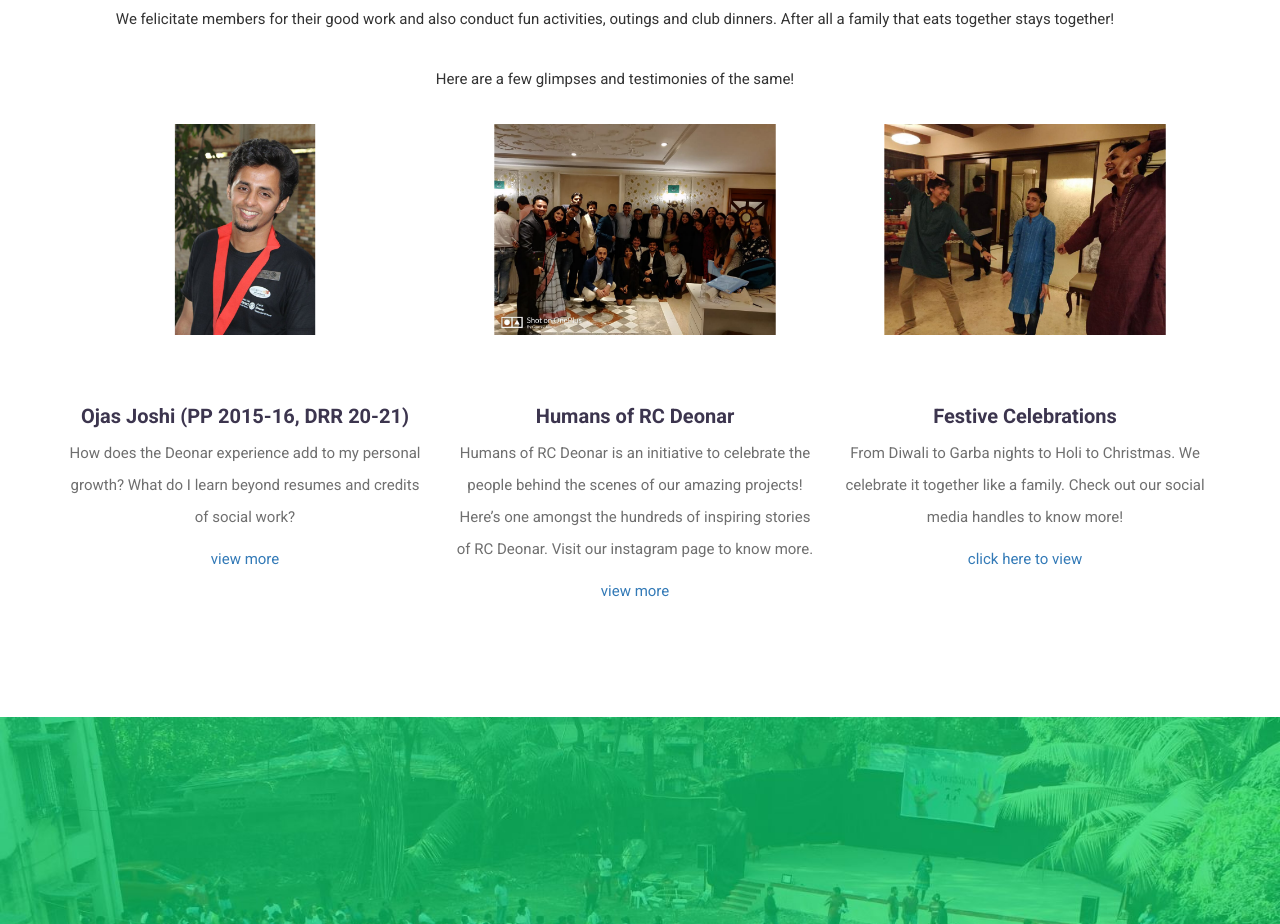
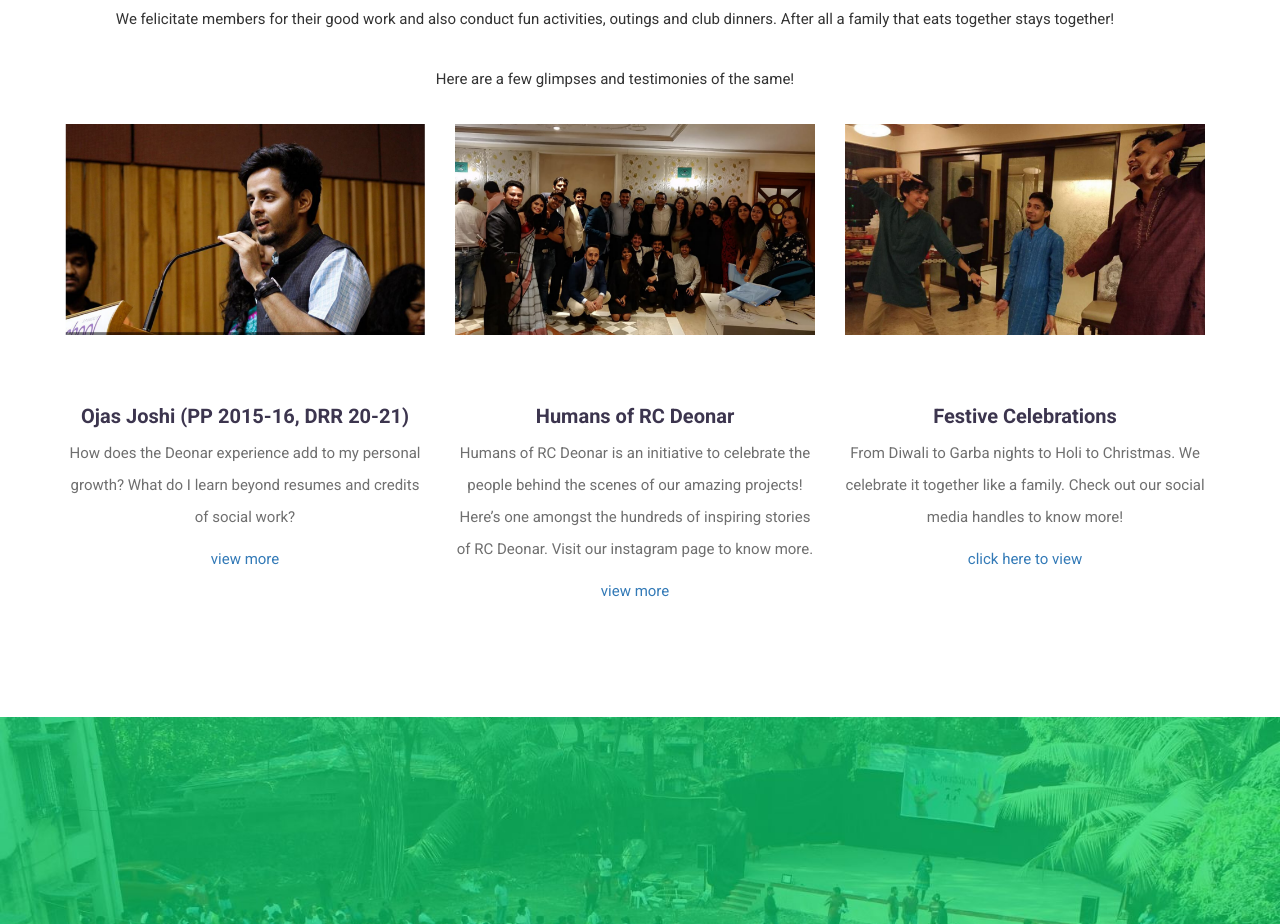
Before and after one commit to jugal-chauhan/Rotaract-Club-of-Deonar-Website, a plain HTML site: page index.html in a window 1280 px wide. Shown: the part 2260-3184 px from the top of the page. Drawn offline with nearby package versions, Linux system fonts and the light colour scheme.

Commit message:
final changes

```diff
--- a/index.html
+++ b/index.html
@@ -231,7 +231,7 @@ setTimeout(function() {
                 <div class="row">
                     <div class="col-md-4 col-xs-12">
                         <div class="events_single">
-                            <img src="img/culture/1.png" alt="">
+                            <img src="img/culture1/1.png" alt="">
                             <!-- <p><span class="event_left"><i class="material-icons">access_time</i>2013-present</span><span class="event_right"><i class="material-icons">location_on</i>Deonar</span></p> -->
                             <div class="clear"></div>
                             <h3>Ojas Joshi (PP 2015-16, DRR 20-21)</h3>
@@ -241,7 +241,7 @@ setTimeout(function() {
                     </div>
                     <div class="col-md-4 col-xs-12">
                         <div class="events_single">
-                            <img src="img/culture/2.png" alt="">
+                            <img src="img/culture1/3.png" alt="">
                             <!-- <p><span class="event_left"><i class="material-icons">access_time</i>time</span><span class="event_right"><i class="material-icons">location_on</i>Deonar</span></p> -->
                             <h3>Humans of RC Deonar</h3>
                             <h6>Humans of RC Deonar is an initiative to celebrate the people behind the scenes of our amazing projects! Here’s one amongst the hundreds of inspiring stories of RC Deonar. Visit our instagram page to know more.</h6>
@@ -250,7 +250,7 @@ setTimeout(function() {
                     </div>
                     <div class="col-md-4 col-xs-12">
                         <div class="events_single">
-                            <img src="img/culture/3.png" alt="">
+                            <img src="img/culture1/2.png" alt="">
                             <!-- <p><span class="event_left"><i class="material-icons">access_time</i>time</span><span class="event_right"><i class="material-icons">location_on</i>Deonar</span></p> -->
                             <h3>Festive Celebrations</h3>
                             <h6>From Diwali to Garba nights to Holi to Christmas. We celebrate it together like a family. Check out our social media handles to know more!</h6>
```
Also changed, not shown: donate.html (+1 -1 lines), img/culture/1.png (deleted), img/culture/2.png (deleted), img/culture/3.png (deleted), img/culture/carosal-bg.jpg (deleted), img/culture1/1.png (added), img/culture1/2.png (added), img/culture1/3.png (added), 2 other files.
